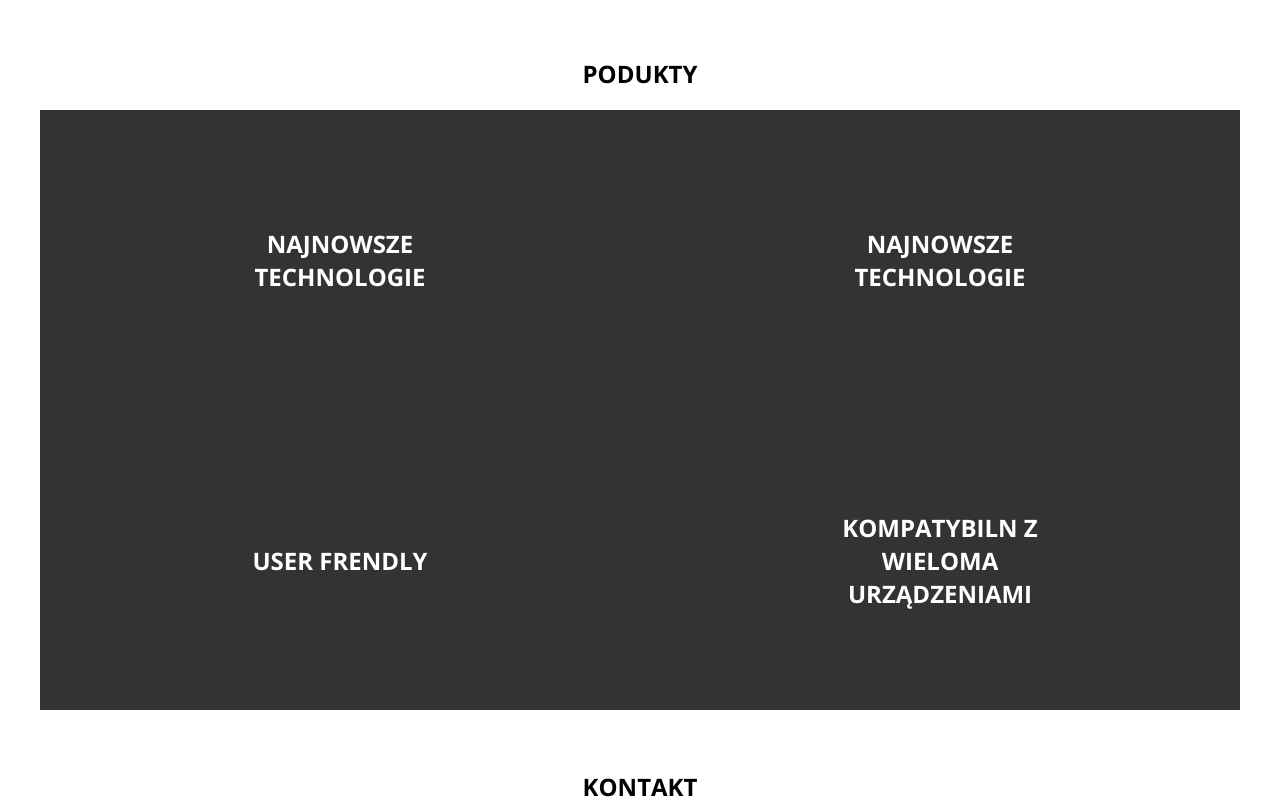
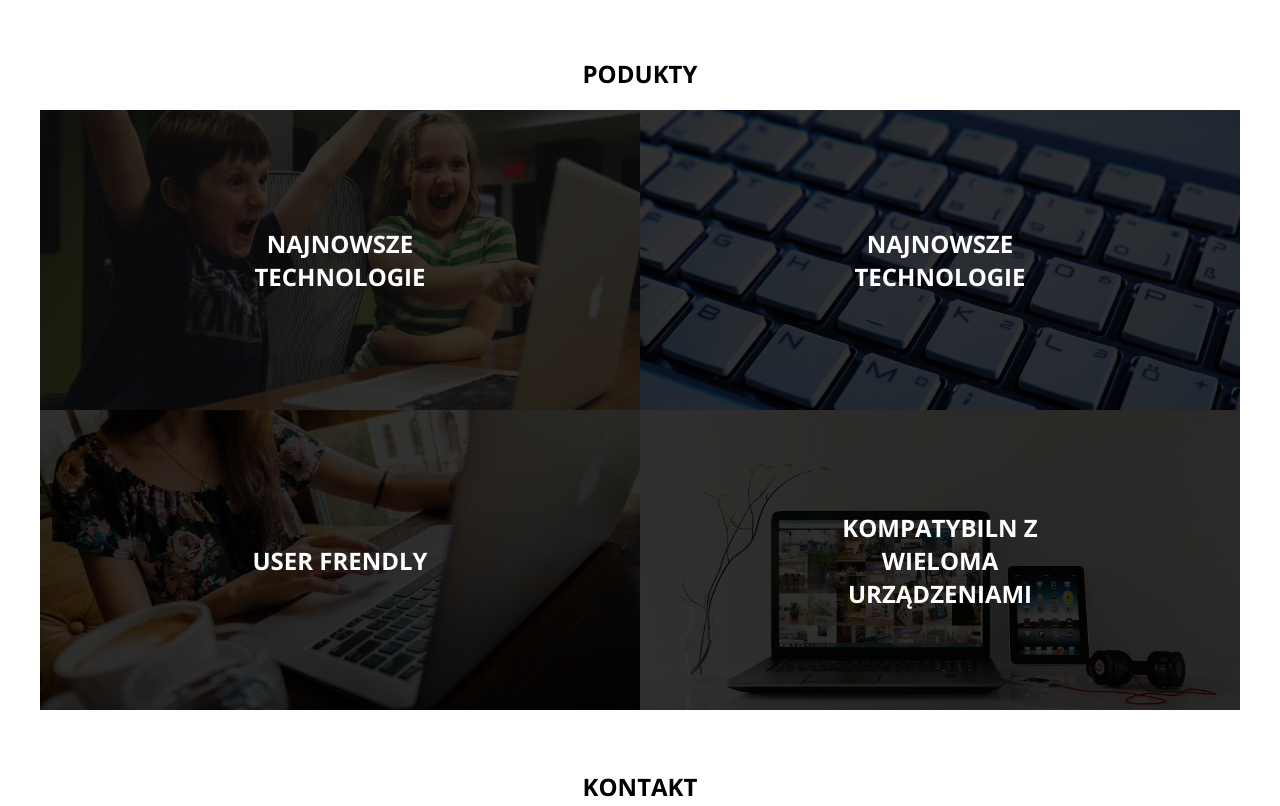
Before and after one commit to Rzedzian/Project-2, a plain HTML site: page index.html in a window 1280 px wide. Shown: the part 652-1458 px from the top of the page. Drawn offline with nearby package versions, Linux system fonts and the light colour scheme.

Commit message:
Repir img

```diff
--- a/CSS/main.css
+++ b/CSS/main.css
@@ -22,7 +22,7 @@ body {
     position: absolute;
     width: 100%;
     height: 100%;
-    background-color:rgba(0, 0, 0, 0.8) ;
+    background-color:rgba(0, 0, 0, 0.8);
 }
 
 .hero-text {
@@ -92,7 +92,7 @@ nav {
 .header {
     position: relative;
     height: 330px;
-    background-image: url('img/BG-wolfs-in-forest-phone.jpg');
+    background-image: url('/img/BG-wolfs-in-forest-phone.jpg');
     background-size: cover;
     background-position: center;
 }
@@ -133,19 +133,19 @@ main {
 }
 
 .first-product {
-    background-image: url('img/children-593313_640.jpg');
+    background-image: url('/img/children-593313_640.jpg');
 }
 
 .secend-product {
-    background-image: url('img/keyboard-70506_640.jpg');
+    background-image: url('/img/keyboard-70506_640.jpg');
 }
 
 .third-product{
-    background-image: url('img/woman-1851464_640.jpg');
+    background-image: url('/img/woman-1851464_640.jpg');
 }
 
 .fourth-product {
-    background-image: url('img/laptop-1483974_640.jpg');
+    background-image: url('/img/laptop-1483974_640.jpg');
 }
 
 /* contact */
@@ -197,7 +197,8 @@ footer {
 
     .header {
         height: 400px;
-        background-image: url('img/BG-wolfs-forest-pc.jpg');
+        background-image: url('/img/BG-wolfs-forest-pc.jpg');
+        background-position: 0 80%;
     }
 
     .hero-text h1 {
@@ -210,6 +211,22 @@ footer {
 
     .products h3 {
         font-size: 24px;
+    }
+
+    .first-product {
+        background-image: url('/img/children-593313_1920.jpg');
+    }
+
+    .secend-product {
+        background-image: url('/img/keyboard-70506_1920.jpg');
+    }
+
+    .third-product{
+        background-image: url('/img/woman-1851464_1920.jpg');
+    }
+
+    .fourth-product {
+        background-image: url('/img/laptop-1483974_1920.jpg');
     }
 }
 
```
